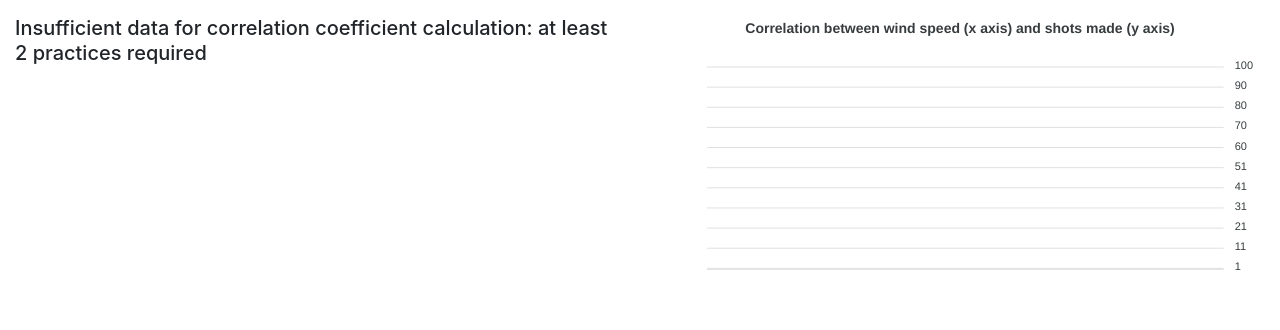
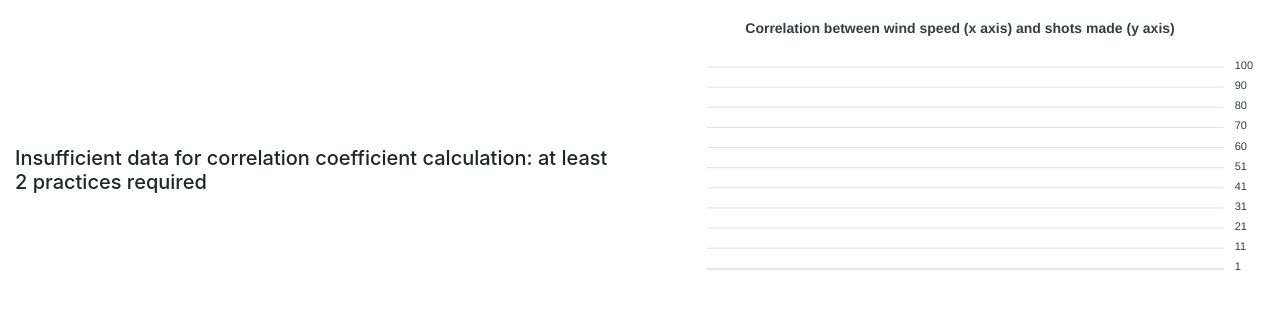
Before and after one commit to aljazsustar/hoops, a Django app: template templates/stats/advanced.html in a window 1280 px wide. Shown: the part 56-386 px from the top of the page. Run offline with Django 3.2, Linux system fonts and the light colour scheme; the template is opened without the code that fills it: most values are stand-ins (such as "Sample title", 1, 10 or a date in 2020); some libraries are stand-ins or nearby versions.

Commit message:
fixed alignment

```diff
--- a/templates/stats/advanced.html
+++ b/templates/stats/advanced.html
@@ -2,7 +2,7 @@
 {% block content %}
     <div class="container-fluid">
         <div class="row">
-            <div class="col-6">
+            <div class="col-6 d-flex align-items-center">
                 {% if correlation != None %}
                     {% if correlation < 0 %}
                         <span class="h5">Wind speed and made shots are related: as the wind speed increases, made shots decrease</span>
```
